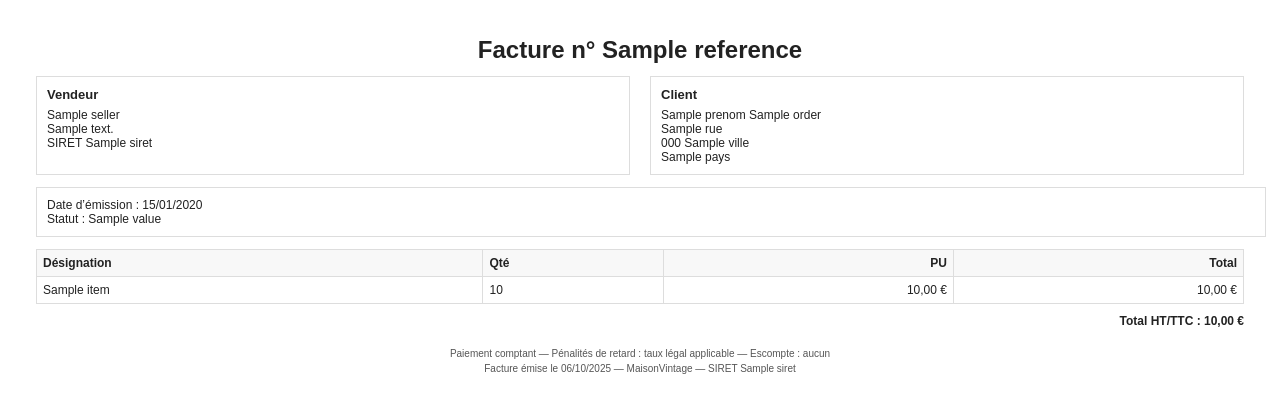
After one commit to CyrilDev29/maisonvintage-shop, a Symfony app: template templates/invoice/invoice.html.twig in a window 1280 px wide. The commit adds this page. Shown: the top 413 px of the page. Run offline with Twig, Linux system fonts and the light colour scheme; the template is opened without the code that fills it: most values are stand-ins (such as "Sample title", 1, 10 or a date in 2020); some libraries are stand-ins or nearby versions.

Commit message:
feat(invoice): implement automatic PDF invoice generation, storage and email integration
- Added InvoiceService to generate client and seller PDF invoices using Dompdf
- Integrated invoice creation into CheckoutController during order confirmation
- Attached invoice PDFs to confirmation email sent to customer
- Added secure InvoiceController for authenticated invoice download by customer
- Created invoice.html.twig template for PDF layout
- Updated order_confirmation email with direct download link to invoice
- Added services.yaml configuration for invoice directory and company data
- Updated Order entity and order_show page to support invoice access
- Added database migration for future invoice references

```diff
--- a/composer.json
+++ b/composer.json
@@ -11,6 +11,7 @@
         "doctrine/doctrine-bundle": "^2.16",
         "doctrine/doctrine-migrations-bundle": "^3.4",
         "doctrine/orm": "^3.5",
+        "dompdf/dompdf": "2.0",
         "easycorp/easyadmin-bundle": "^4.25",
         "phpdocumentor/reflection-docblock": "^5.6",
         "phpstan/phpdoc-parser": "^2.3",
--- /dev/null
+++ b/templates/invoice/invoice.html.twig
@@ -0,0 +1,84 @@
+<!DOCTYPE html>
+<html lang="fr">
+<head>
+    <meta charset="UTF-8">
+    <title>Facture {{ order.reference }}</title>
+    <style>
+        body { font-family: Arial, sans-serif; margin: 36px; font-size: 12px; color:#222; }
+        h1 { text-align: center; margin: 0 0 12px; }
+        .ribbon { position: fixed; top: 28px; right: -60px; transform: rotate(35deg);
+            padding: 6px 60px; border: 1px solid #bbb; background:#f3f3f3; color:#333;
+            text-transform: uppercase; font-size: 11px; }
+        .grid { display:flex; justify-content:space-between; gap:20px; margin-bottom: 12px; }
+        .box { border:1px solid #ddd; padding:10px; width: 100%; }
+        .box h3 { margin: 0 0 6px; font-size: 13px; }
+        table { width:100%; border-collapse:collapse; margin-top: 12px; }
+        th, td { border:1px solid #ddd; padding:6px; vertical-align: top; }
+        th { background:#f8f8f8; text-align:left; }
+        .right { text-align: right; }
+        .totals { margin-top: 10px; text-align: right; font-weight: bold; }
+        footer { margin-top: 18px; font-size: 10px; color:#555; text-align:center; line-height: 1.5; }
+    </style>
+</head>
+<body>
+{% if isSellerCopy %}
+    <div class="ribbon">Copie vendeur</div>
+{% endif %}
+
+<h1>Facture n° {{ order.reference }}</h1>
+
+<div class="grid">
+    <div class="box">
+        <h3>Vendeur</h3>
+        {{ invoice.seller.name }}<br>
+        {{ invoice.seller.address }}<br>
+        SIRET {{ invoice.seller.siret }}<br>
+        {% if invoice.seller.tvaMode == 'FRANCHISE_293B' %}
+            TVA non applicable, art. 293 B du CGI
+        {% endif %}
+    </div>
+    <div class="box">
+        <h3>Client</h3>
+        {{ order.prenom }} {{ order.nom }}<br>
+        {{ order.rue }}<br>
+        {{ order.codePostal }} {{ order.ville }}<br>
+        {{ order.pays }}
+    </div>
+</div>
+
+<div class="box">
+    Date d’émission : {{ order.createdAt|date('d/m/Y') }}<br>
+    Statut : {{ order.status.value }}
+</div>
+
+<table>
+    <thead>
+    <tr>
+        <th>Désignation</th>
+        <th>Qté</th>
+        <th class="right">PU</th>
+        <th class="right">Total</th>
+    </tr>
+    </thead>
+    <tbody>
+    {% for line in order.items %}
+        <tr>
+            <td>{{ line.productName }}</td>
+            <td>{{ line.quantity }}</td>
+            <td class="right">{{ line.unitPrice|number_format(2, ',', ' ') }} €</td>
+            <td class="right">{{ line.getLineTotal()|number_format(2, ',', ' ') }} €</td>
+        </tr>
+    {% endfor %}
+    </tbody>
+</table>
+
+<p class="totals">
+    Total HT/TTC : {{ order.total|number_format(2, ',', ' ') }} €
+</p>
+
+<footer>
+    Paiement comptant — Pénalités de retard : taux légal applicable — Escompte : aucun<br>
+    Facture émise le {{ "now"|date('d/m/Y') }} — MaisonVintage — SIRET {{ invoice.seller.siret }}
+</footer>
+</body>
+</html>
```
Also changed, not shown: config/services.yaml (+6 -1 lines), migrations/Version20251006131555.php (added, +31 -0 lines), src/Controller/Account/InvoiceController.php (added, +43 -0 lines), src/Controller/CheckoutController.php (+37 -7 lines), src/Entity/Order.php (+8 -0 lines), src/Service/InvoiceService.php (added, +47 -0 lines), templates/account/order_show.html.twig (+11 -1 lines), templates/emails/order_confirmation.html.twig (+19 -1 lines), 1 other file.
